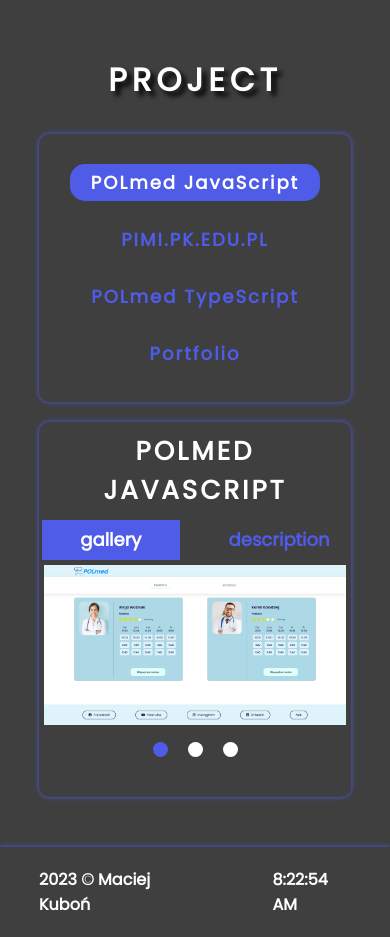
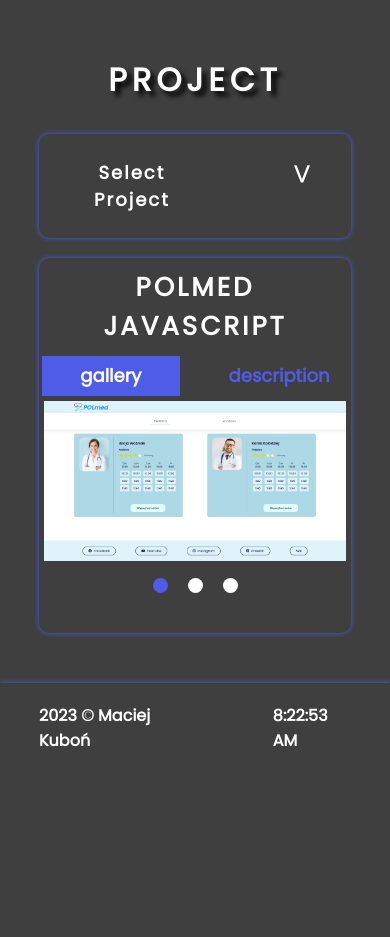
Before and after one commit to MaciejKubon/Portfolio, an Angular app: page / in a window 390 px wide. Shown: the part 2260-3197 px from the top of the page. After the commit the page ends 3033 px from the top, so only its background shows below. Built offline with nearby package versions, Linux system fonts and the light colour scheme.

Commit message:
refactoring project component

```diff
--- a/src/app/app.module.ts
+++ b/src/app/app.module.ts
@@ -7,6 +7,8 @@
 import { StartComponent } from './start/start.component';
 import { ProjectComponent } from './project/project.component';
 import { AboutComponent } from './about/about.component';
+import { SelectProjectComponent } from './project/select-project/select-project.component';
+import { FormsModule } from '@angular/forms';
 @NgModule({
   declarations: [
     AppComponent,
@@ -15,9 +17,12 @@
     StartComponent,
     ProjectComponent,
     AboutComponent,
+    SelectProjectComponent,
+
   ],
   imports: [
-    BrowserModule
+    BrowserModule,
+    [FormsModule],
   ],
   providers: [],
   bootstrap: [AppComponent]
--- a/src/app/project/project.component.html
+++ b/src/app/project/project.component.html
@@ -72,17 +72,6 @@
         </div>
       </div>
     </div>
-    <div class="rightBox">
-      <ul>
-        <li *ngFor="let project of projectList">
-          <button
-            [ngClass]="project.className"
-            (click)="changeProject(project.id)"
-          >
-            {{ project.name }}
-          </button>
-        </li>
-      </ul>
-    </div>
+    <app-select-project class="rightBox" (aProject)="aProject($event)"></app-select-project>
   </article>
 </section>
--- a/src/app/project/project.component.ts
+++ b/src/app/project/project.component.ts
@@ -42,19 +42,11 @@
       }
     }
   }
-  defaultSetting() {
-    this.numberActivePhoto = 0;
-    this.gallery = 'activeProject';
-    this.description = 'noActiveProject';
-    this.galleryActive = true;
-  }
-  changeProject(idProject: number) {
-    this.projectList.forEach((element) => {
-      element.className = 'noActiveProject';
-    });
-    this.projectList[idProject - 1].className = 'activeProject';
-    this.activeProject = idProject - 1;
-    this.defaultSetting();
+
+  aProject(aProj:number){
+    this.activeProject=aProj
+    console.log(this.activeProject, aProj);
+
   }
   changGallery() {
     this.gallery = 'activeProject';
--- /dev/null
+++ b/src/app/project/select-project/select-project.component.css
@@ -0,0 +1,67 @@
+.selectProjectButton {
+  display: none;
+  width: 100%;
+  padding: 5px 20px;
+  font-size: 18px;
+  font-weight: 600;
+  border-radius: 15px;
+  letter-spacing: 2px;
+  word-wrap: break-word;
+  color: white;
+  text-align: center;
+  justify-content: space-between;
+}
+ul {
+  display: flex;
+  list-style: none;
+  width: 100%;
+  flex-wrap: wrap;
+  align-content: space-between;
+  height: 100%;
+}
+li {
+  display: flex;
+  justify-content: center;
+  align-content: center;
+  padding: 10px 0px;
+  width: 100%;
+}
+li button {
+  width: 80%;
+  padding: 5px 5px;
+  font-size: 18px;
+  font-weight: 600;
+  border-radius: 15px;
+  letter-spacing: 2px;
+  word-wrap: break-word;
+}
+li button:hover,
+.buttonBox button:hover,
+.dots button {
+  cursor: pointer;
+}
+.activeProject {
+  background-color: #4f5ce8;
+  color: white;
+  transition: ease-in-out 400ms;
+}
+.noActiveProject {
+  color: #4f5ce8;
+  transition: ease-in-out 400ms;
+}
+@media only screen and (max-width: 1000px) {
+  .selectProjectButton {
+    display: flex;
+  }
+  .visableMenu {
+    display: flex;
+  }
+  .hiddeMenu {
+    display: none;
+  }
+  span {
+    width: 40%;
+    text-align: end;
+    padding-right: 20px;
+  }
+}
--- /dev/null
+++ b/src/app/project/select-project/select-project.component.html
@@ -0,0 +1,10 @@
+<button class="selectProjectButton" (click)="changeMenu()">
+  Select Project <span>&#8897;</span>
+</button>
+<ul [className]="visableMenu">
+  <li *ngFor="let project of projectList">
+    <button [ngClass]="project.className" (click)="changeProject(project.id)">
+      {{ project.name }}
+    </button>
+  </li>
+</ul>
--- /dev/null
+++ b/src/app/project/select-project/select-project.component.ts
@@ -0,0 +1,44 @@
+import { Component, EventEmitter, Output } from '@angular/core';
+import { projectList } from 'src/app/models/database';
+import { ProjectList } from 'src/app/models/interface';
+
+@Component({
+  selector: 'app-select-project',
+  templateUrl: './select-project.component.html',
+  styleUrls: ['./select-project.component.css'],
+})
+export class SelectProjectComponent {
+  @Output()
+  aProject = new EventEmitter<number>();
+  constructor() {}
+  projectList: ProjectList[] = projectList;
+  activeProject: number = 0;
+  visMenu: boolean = true;
+  visableMenu: string = 'hiddeMenu';
+
+  changeProject(idProject: number) {
+    this.projectList.forEach((element) => {
+      element.className = 'noActiveProject';
+    });
+    this.projectList[idProject - 1].className = 'activeProject';
+    this.activeProject = idProject - 1;
+    this.hiddeMenu();
+    this.aProject.emit(this.activeProject);
+  }
+
+  changeMenu() {
+    if (this.visMenu == true) {
+      this.visMenu = false;
+      this.visableMenu = 'hiddeMenu';
+    } else {
+      this.visMenu = true;
+      this.visableMenu = 'visableMenu';
+    }
+  }
+  showMenu() {
+    this.visableMenu = 'visableMenu';
+  }
+  hiddeMenu() {
+    this.visableMenu = 'hiddeMenu';
+  }
+}
```
